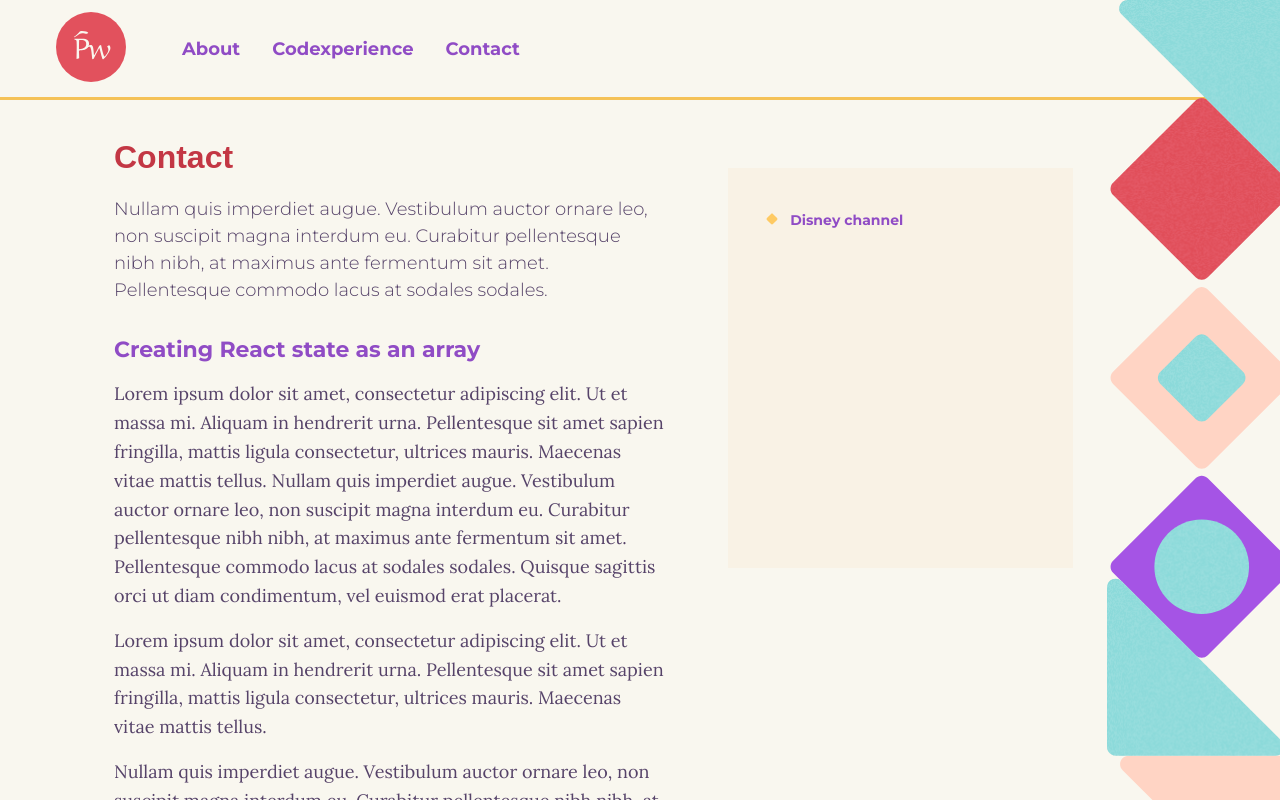
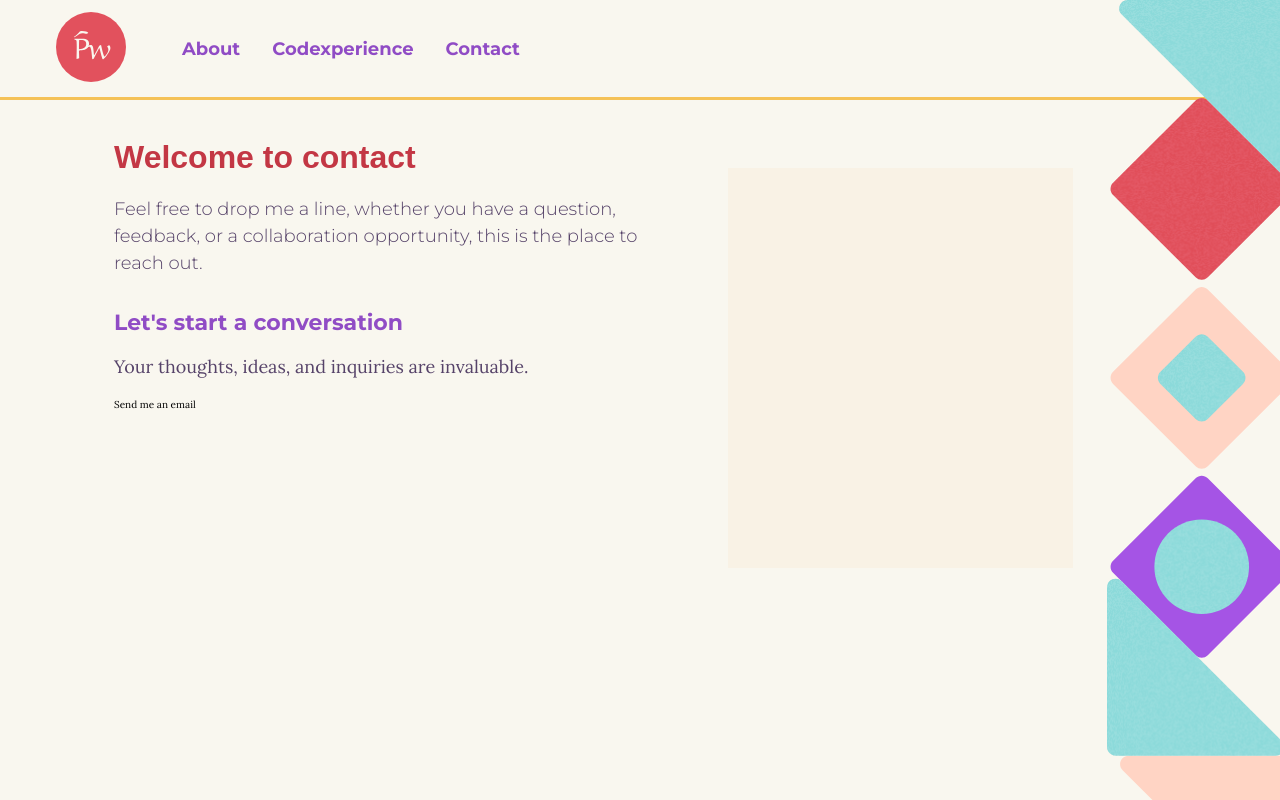
Before and after one commit to PernillaTheStudent/assignment05nextjs, a Next.js app: page /contact in a window 1280 px wide. Built offline with nearby package versions, Linux system fonts and the light colour scheme; a web font is replaced by a local one.

Commit message:
Add about and contact information

```diff
--- a/app/(common)/contact/page.js
+++ b/app/(common)/contact/page.js
@@ -7,43 +7,19 @@ export default function Contact() {
   return (
     <main className={styles.main}>
       <section className={styles.content}>
-        <h1>Contact</h1>
+        <h1>Welcome to contact</h1>
         <p className={styles.ingress}>
-          Nullam quis imperdiet augue. Vestibulum auctor ornare leo, non
-          suscipit magna interdum eu. Curabitur pellentesque nibh nibh, at
-          maximus ante fermentum sit amet. Pellentesque commodo lacus at sodales
-          sodales.
+          Feel free to drop me a line, whether you have a question, feedback, or a collaboration opportunity, this is the place to reach out.
         </p>
-        <h2>Creating React state as an array</h2>
+        <h2>Let's start a conversation</h2>
         <p>
-          Lorem ipsum dolor sit amet, consectetur adipiscing elit. Ut et massa
-          mi. Aliquam in hendrerit urna. Pellentesque sit amet sapien fringilla,
-          mattis ligula consectetur, ultrices mauris. Maecenas vitae mattis
-          tellus. Nullam quis imperdiet augue. Vestibulum auctor ornare leo, non
-          suscipit magna interdum eu. Curabitur pellentesque nibh nibh, at
-          maximus ante fermentum sit amet. Pellentesque commodo lacus at sodales
-          sodales. Quisque sagittis orci ut diam condimentum, vel euismod erat
-          placerat.
+          Your thoughts, ideas, and inquiries are invaluable.
         </p>
-        <p>
-          Lorem ipsum dolor sit amet, consectetur adipiscing elit. Ut et massa
-          mi. Aliquam in hendrerit urna. Pellentesque sit amet sapien fringilla,
-          mattis ligula consectetur, ultrices mauris. Maecenas vitae mattis
-          tellus.
-        </p>
-        <p>
-          Nullam quis imperdiet augue. Vestibulum auctor ornare leo, non
-          suscipit magna interdum eu. Curabitur pellentesque nibh nibh, at
-          maximus ante fermentum sit amet. Pellentesque commodo lacus at sodales
-          sodales. Quisque sagittis orci ut diam condimentum, vel euismod erat
-          placerat. In iaculis arcu eros, eget tempus orci facilisis id.Lorem
-          ipsum dolor sit amet, consectetur adipiscing elit. Ut et massa mi.
-          Aliquam in hendrerit urna. Pellentesque sit
-        </p>
+        <Link href="mailto:pernilla.codex@gmail.com">Send me an email</Link>
       </section>
       <aside className={styles.aside}>
         <div className={styles.block}>
-          <Link href="/articles/1">Disney channel</Link>
+          {/* <Link href="/articles/1">Disney channel</Link> */}
         </div>
       </aside>
       <div className={styles.decoreElement}>
--- a/app/page.js
+++ b/app/page.js
@@ -28,10 +28,9 @@ export default function Home() {
           </div>
           <div className={styles.content}>
             <h1>code(x)</h1>
-            <h2>by me, Pernilla</h2>
+            <h2>where design meets code</h2>
             <p className={`${styles.ingress}`}>
-              Lorem ipsum dolor sit amet, consectetur adipiscing elit. Ut et
-              massa mi. Aliquam in hendrerit urna.
+            Aspiring frontend developer, crafting inspiring web solutions. Let's shape the digital future together. Join me on this journey.
             </p>
             <Link className={styles.button} href="/projects/assignment-01?">
               <span>Explore more</span>
```
Also changed, not shown: app/(common)/about/page.js (+6 -28 lines), app/(common)/projects/layout.js (+6 -6 lines), app/(common)/projects/react/1/page.js (added, +31 -0 lines), app/(common)/projects/assets/react1.png (added).
